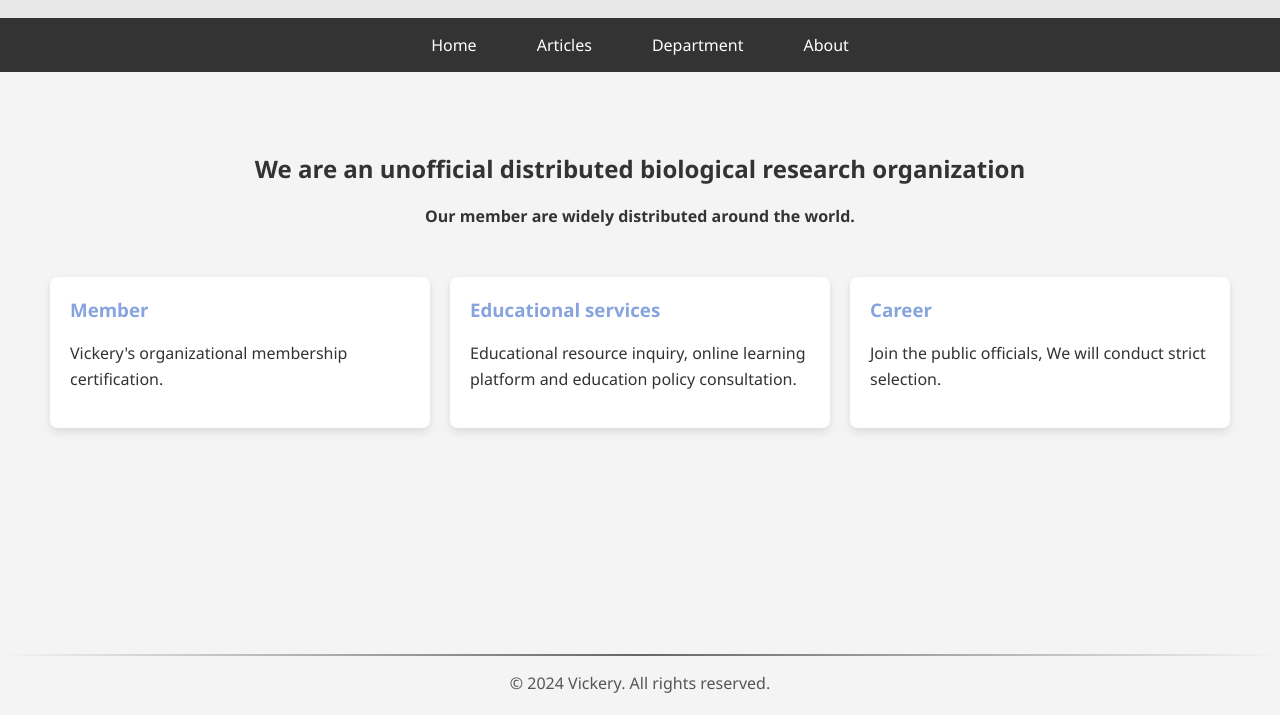
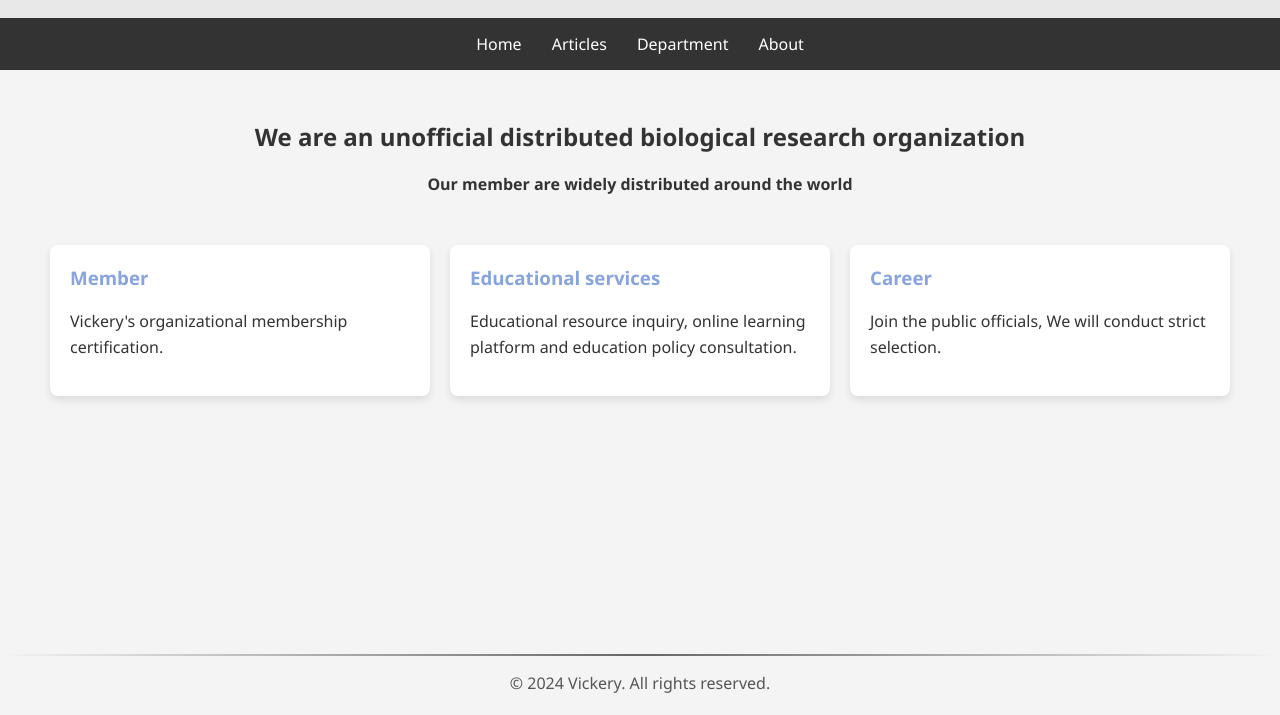
Before and after one commit to benned904/Vickery, a plain HTML site: page index.html in a window 1280 px wide. Shown: the part 85-800 px from the top of the page. Drawn offline with Linux system fonts and the light colour scheme.

Commit message:
Update index.html

```diff
--- a/index.html
+++ b/index.html
@@ -37,17 +37,19 @@
             font-size: 1.7em;
         }
         nav {
+            background-color: #333;
+            padding: 10px 0;
             display: flex;
+            flex-wrap: wrap;
             justify-content: center;
-            background-color: #333;
-            padding: 2px 0;
+            gap: 20px 0;
         }
         nav a {
             color: white;
-            padding: 14px 20px;
             text-decoration: none;
             text-align: center;
             margin: 0 10px;
+            padding: 5px;
             border-radius: 4px;
             transition: background-color 0.3s;
         }
@@ -58,7 +60,7 @@
             flex: 1;
             max-width: 1200px;
             margin: 0 auto;
-            padding: 40px 20px;
+            padding: 10px 20px;
         }
         .welcome {
             text-align: center;
@@ -124,7 +126,7 @@
         </div>
     </header>
     <nav>
-        <a href="">Home</a>
+        <a href="#">Home</a>
         <a href="1.html">Articles</a>
         <a href="2.html">Department</a>
         <a href="3.html">About</a>
@@ -132,7 +134,7 @@
     <div class="container">
         <section id="home" class="welcome">
             <h2>We are an unofficial distributed biological research organization</h2>
-            <p><strong>Our member are widely distributed around the world.</strong></p>
+            <p><strong>Our member are widely distributed around the world</strong></p>
         </section>
         <section id="services" class="services">
             <a class="service" href="#" target="_blank">
```
